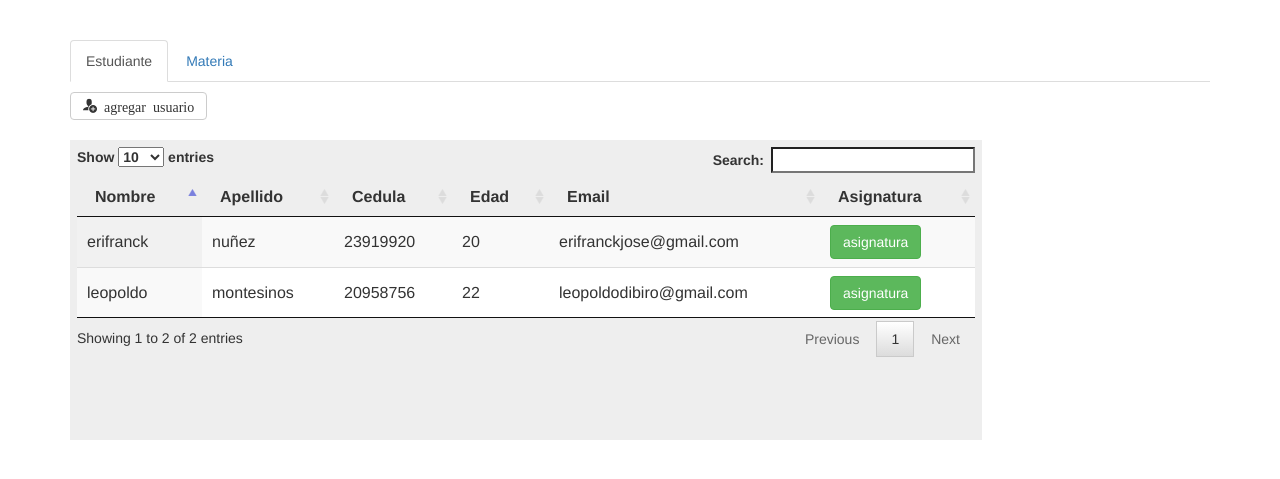
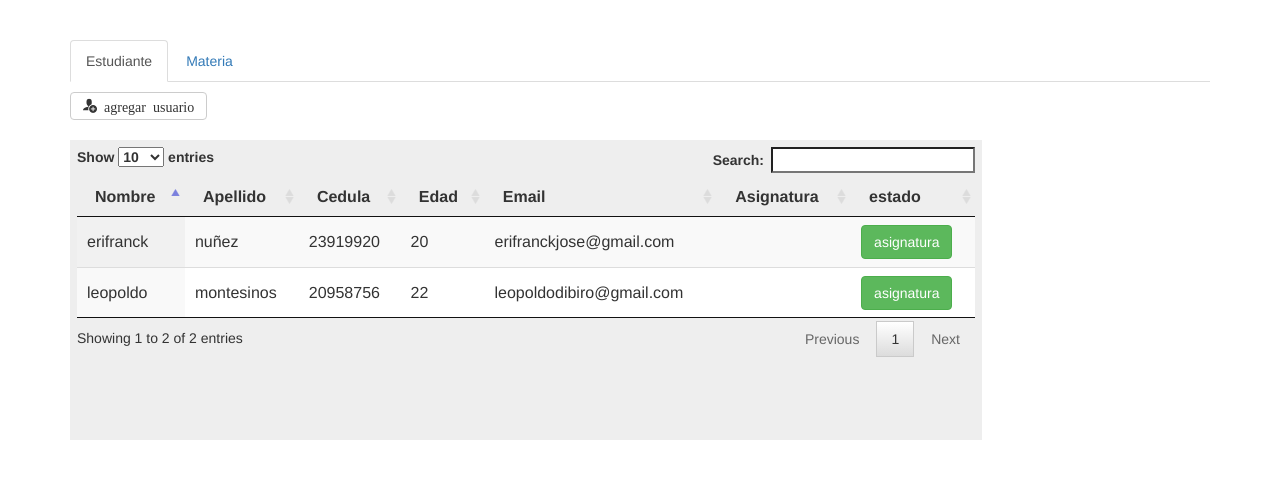
Before and after one commit to dibiro/omega-practica, a Django app: page / in a window 1280 px wide. Shown: the part 70-549 px from the top of the page. Run offline with Django 3.2, Linux system fonts and the light colour scheme; data comes from the database, SQL or seed files in the repository; data that the repository does not hold is empty; parts of the project's set-up code (start-up, migrations or seed data) failed here and were passed over; some libraries are stand-ins or nearby versions; some web fonts are replaced.

Commit message:
se captura el json y se muestra en el contenedor asignatura y se añadio el campo de estado en la tabla estudiante

```diff
--- a/Sistema/universidad/static/js/main.js
+++ b/Sistema/universidad/static/js/main.js
@@ -1,10 +1,5 @@
 $(document).ready(function() {
 
-	var tablaAsignatura= $('#asignaturas').dataTable({
-		'sScrollInfinite':true,
-		'bPaginate':false,
-		'searching':false,
-	});
 	var asignatura= $('.contenedor-asignatura');
 	asignatura.hide();
 	fill_student(asignatura);
@@ -27,21 +22,25 @@ $(document).ready(function() {
 			 addData.push(val.cedula);
 			 addData.push(val.edad);
 			 addData.push(val.email);
-			 addData.push("<button class='btn btn-success asignaturas' value='"+val.id_estudiantee+"' >asignatura</button>");
+			 addData.push(val.estado);
+			 addData.push("<a class='btn btn-success asignaturas' href='/unerg/asignacion_estudiante_json/"+val.id_estudiantee+"' >asignatura</button>");
 			 tablaEstudiante.fnAddData(addData);
 
 		});
 		tablaEstudiante.fnAdjustColumnSizing();
 
 		$('.asignaturas').on("click", function(){
+
 		asignatura.show(1000);
-		fill_asignatura()
-	});
+		var id= $('.asignaturas').attr('href');
+		$.get(id ,fill_asignatura(id));
+
+		});
+
 	})
 
+	}
 
-	}
-//llenado de la dataTable Materia
 	function fill_materia(){
 
 		var tablaMateria= $('#materia').dataTable();
@@ -56,9 +55,15 @@ $(document).ready(function() {
 
 	}
 
-	function fill_asignatura(){
-	var id= $('.asignaturas').attr('value')
-	$.getJSON('/unerg/asignacion_estudiante_json/'+id, function(json, textStatus) {
+	function fill_asignatura(id){
+
+		var tablaAsignatura= $('#asignaturas').dataTable({
+		'sScrollInfinite':true,
+		'bPaginate':false,
+		'searching':false,
+		});
+
+	$.getJSON(id, function(json, textStatus) {
 		$.each(json, function(index, val) {
 			 var addData=[];
 			 addData.push(val.materia_asignada)
@@ -66,5 +71,5 @@ $(document).ready(function() {
 		});
 		tablaMateria.fnAdjustColumnSizing();
 
-	});
+	})
 }
--- a/Sistema/universidad/templates/index.html
+++ b/Sistema/universidad/templates/index.html
@@ -42,6 +42,7 @@
 			                <th>Edad</th>
 			                <th>Email</th>
 			                <th>Asignatura</th>
+			                <th>estado</th>
 
 			            </tr>
 			         </thead>
```
